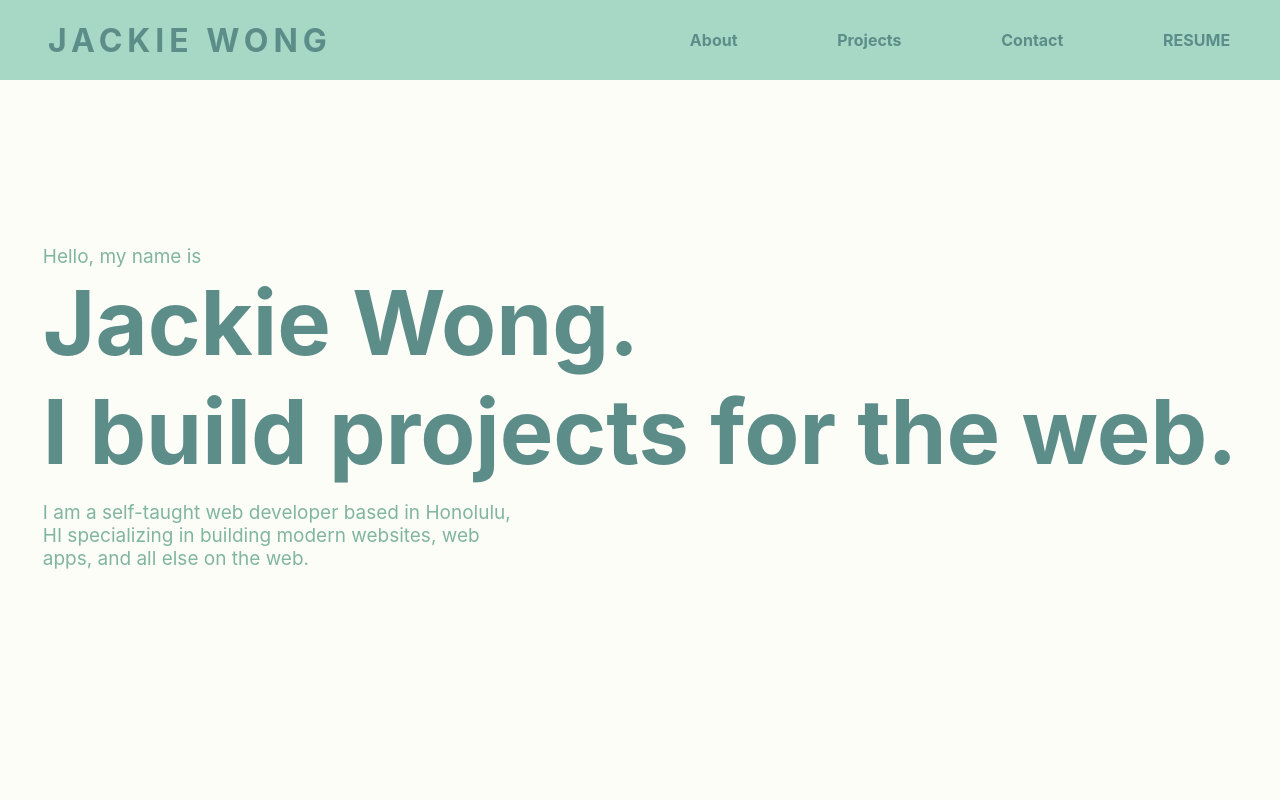
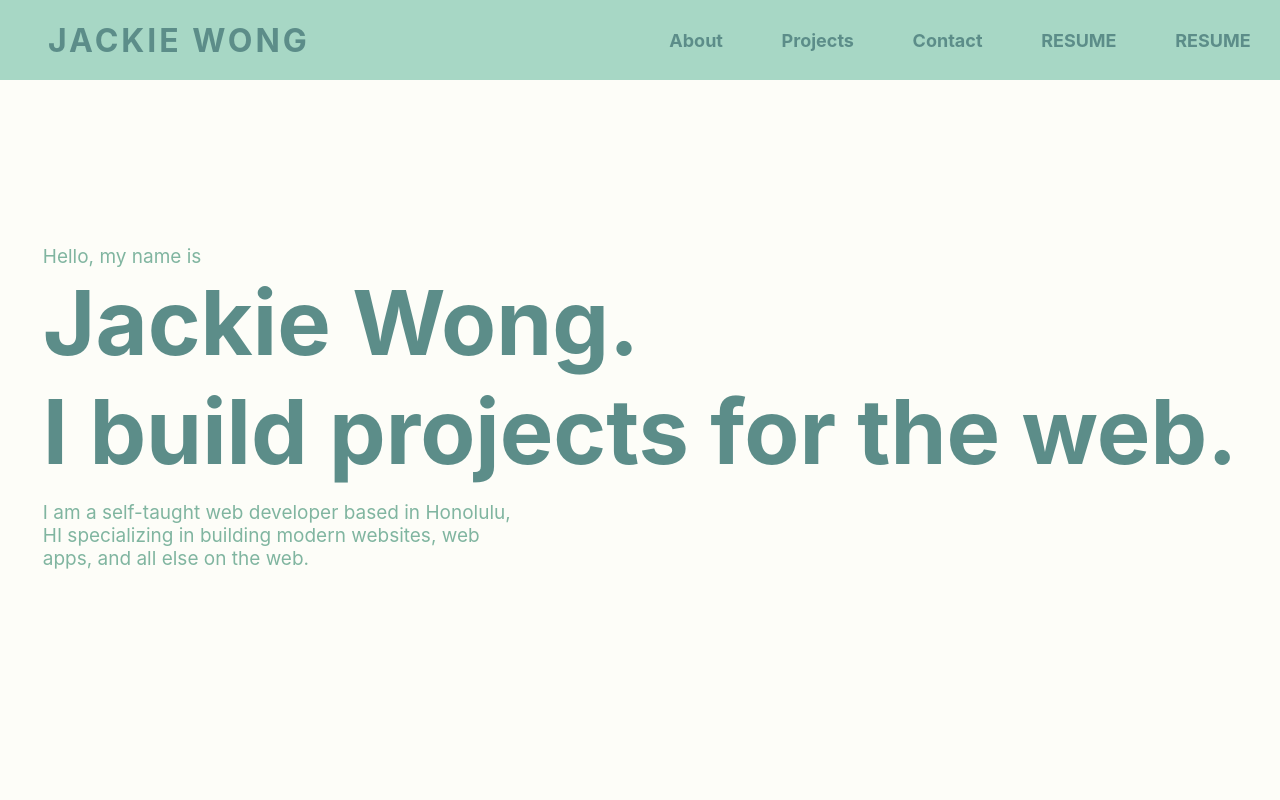
Before and after one commit to jackiewong99/portfolio_v2, a React (Create React App) app: page / in a window 1280 px wide. Shown: the top 800 px of the page. Built offline with nearby package versions, Linux system fonts and the light colour scheme.

Commit message:
Add resume to both nav menus.
- Import resume to both Navbar and MobileNav components
- Create unique nav item for the resume file in both of the Navbar and MobileNav components
- Add styling for the nav item that links to the resume PDF

```diff
--- a/src/Components/Nav/MobileNav.module.css
+++ b/src/Components/Nav/MobileNav.module.css
@@ -46,10 +46,19 @@
 }
 
 .mobileNavItem {
+  color: #5c8d89;
+  font-size: calc(16px + 0.390625vw);
+  font-weight: 700;
   list-style: none;
   margin-bottom: 20px;
+  padding-bottom: 2rem;
   display: flex;
   justify-content: center;
   align-items: center;
   cursor: pointer;
 }
+
+.mobileNavResume {
+  color: #5c8d89;
+  text-decoration: none;
+}
--- a/src/Components/Nav/Nav.module.css
+++ b/src/Components/Nav/Nav.module.css
@@ -11,19 +11,19 @@
   z-index: 2;
 }
 
-header {
+.navHeader {
   display: flex;
   align-items: center;
   padding-left: 3rem;
 }
 
-.navHeader {
+.navHeaderLink {
   font-size: 2rem;
-  letter-spacing: 5px;
+  letter-spacing: 3px;
   text-decoration: none;
 }
 
-.navHeader,
+.navHeaderLink,
 .navLinks li .navLink {
   color: #5c8d89;
   font-weight: 700;
@@ -37,6 +37,7 @@ header {
 }
 
 .navLinks li .navLink {
+  font-size: calc(13px + 0.390625vw);
   text-decoration: none;
 }
 
--- a/src/Components/Nav/NavItem.js
+++ b/src/Components/Nav/NavItem.js
@@ -1,5 +1,6 @@
 import { motion } from 'framer-motion';
 import { Link } from 'react-scroll';
+import resume from '../../assets/Jackie_Wong_Resume.pdf';
 import styles from './MobileNav.module.css';
 
 const variants = {
@@ -27,9 +28,20 @@ const NavItem = ({ name, url }) => {
       whileHover={{ scale: 1.1 }}
       whileTap={{ scale: 0.95 }}
     >
-      <Link to={url} spy={true} smooth={true} duration={500}>
-        {name}
-      </Link>
+      {name !== 'RESUME' ? (
+        <Link to={url} spy={true} smooth={true} duration={500}>
+          {name}
+        </Link>
+      ) : (
+        <a
+          href={resume}
+          target='_blank'
+          rel='noreferrer'
+          className={styles.mobileNavResume}
+        >
+          {name}
+        </a>
+      )}
     </motion.li>
   );
 };
--- a/src/Components/Nav/Navbar.js
+++ b/src/Components/Nav/Navbar.js
@@ -1,12 +1,13 @@
 import { Link } from 'react-scroll';
 import { navLabels } from './nav_labels';
+import resume from '../../assets/Jackie_Wong_Resume.pdf';
 import styles from './Nav.module.css';
 
 const Navbar = () => {
   return (
     <nav className={styles.navbarContainer}>
-      <header>
-        <a href='/' className={styles.navHeader}>
+      <header className={styles.navHeader}>
+        <a href='/' className={styles.navHeaderLink}>
           JACKIE WONG
         </a>
       </header>
@@ -25,6 +26,16 @@ const Navbar = () => {
             </Link>
           </li>
         ))}
+        <li>
+          <a
+            href={resume}
+            target='_blank'
+            rel='noreferrer'
+            className={styles.navLink}
+          >
+            RESUME
+          </a>
+        </li>
       </ul>
     </nav>
   );
```
